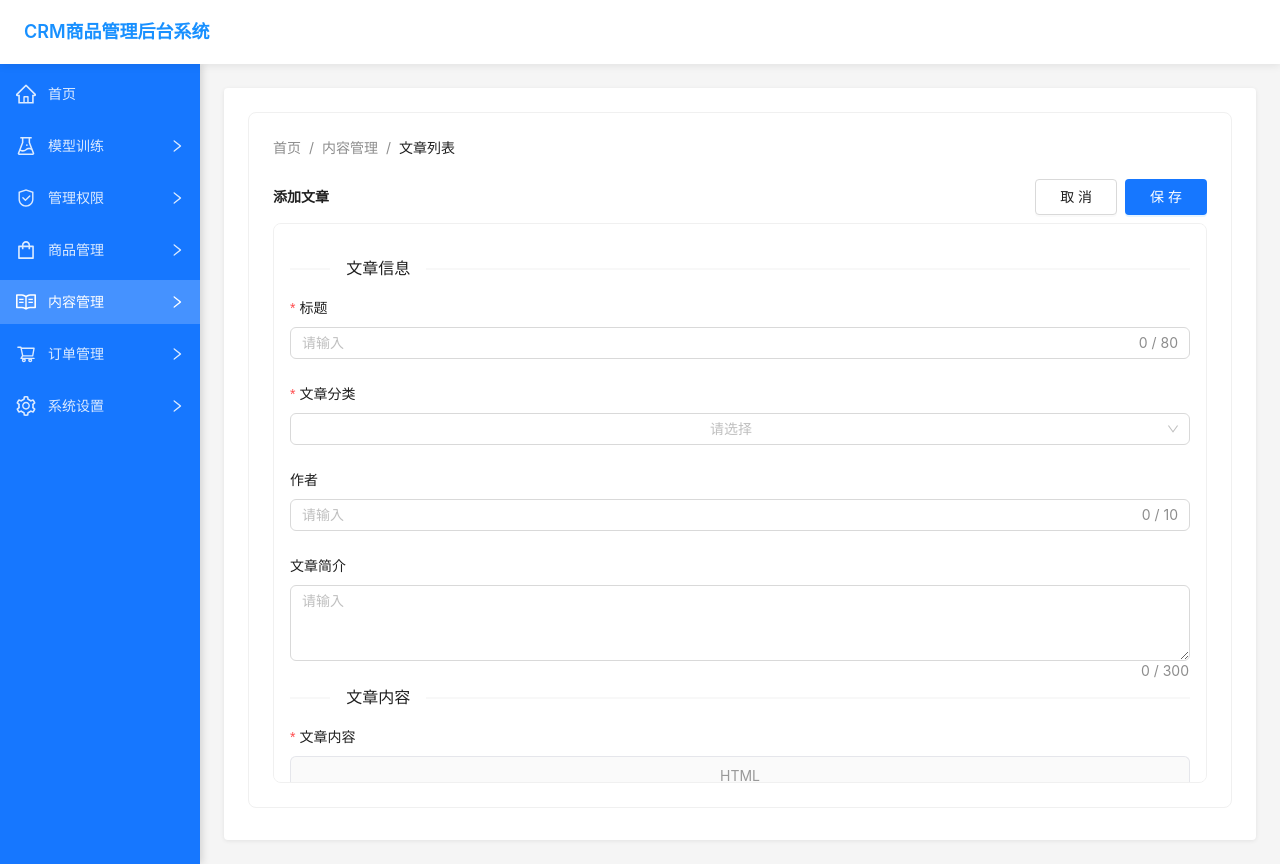
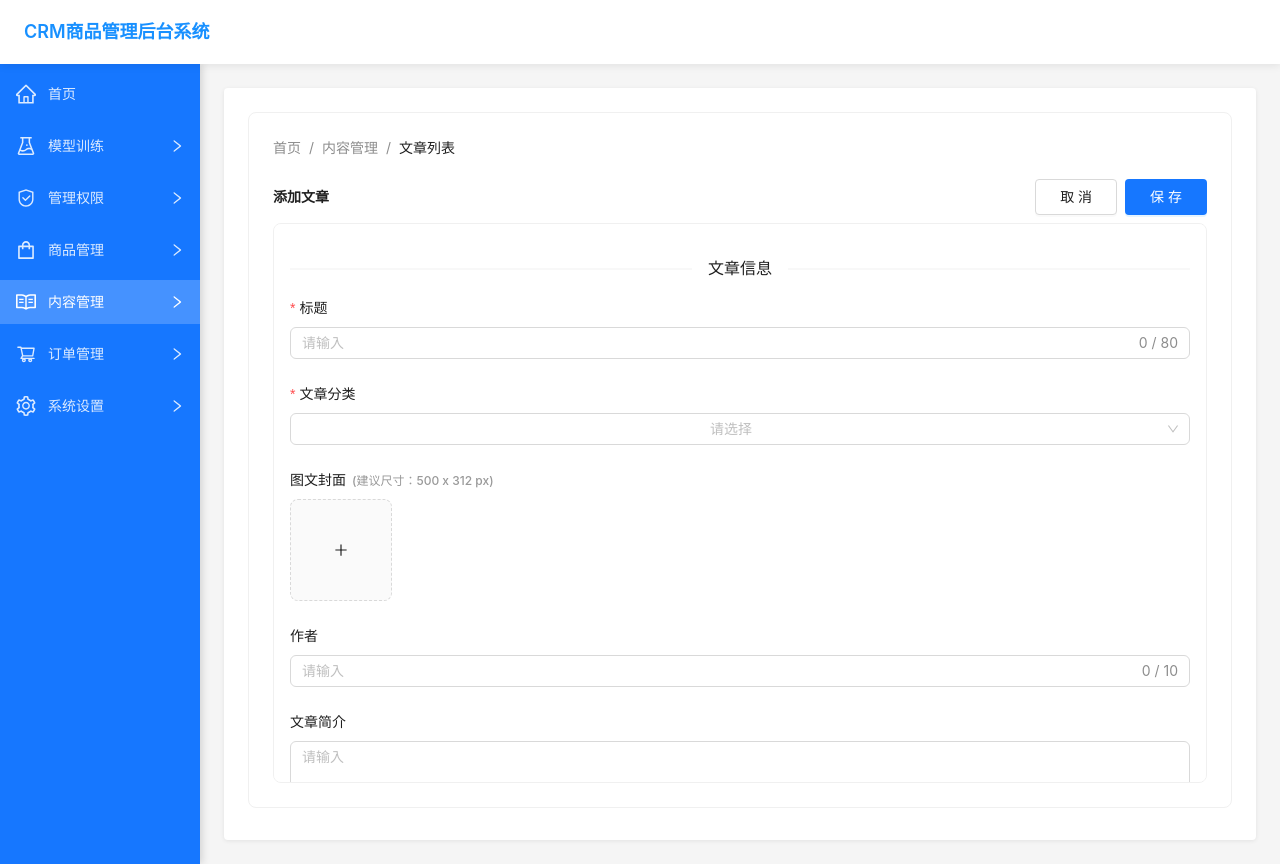
Before and after one commit to jiangrx718/crm, a React (Vite) app in the folder crm-shop/: page /#/article-list in a window 1280 px wide. Both pictures are taken after a click on the button "添加文章". Built offline with nearby package versions, Linux system fonts and the light colour scheme.

Commit message:
页面布局

```diff
--- a/crm-shop/src/pages/ArticleList.tsx
+++ b/crm-shop/src/pages/ArticleList.tsx
@@ -1,5 +1,6 @@
 import React, { useMemo, useState } from 'react';
-import { Card, Form, Select, Input, Button, Table, Empty, Breadcrumb, Popconfirm, message, Switch, Divider } from 'antd';
+import { Card, Form, Select, Input, Button, Table, Empty, Breadcrumb, Popconfirm, message, Switch, Divider, Upload } from 'antd';
+import { PlusOutlined } from '@ant-design/icons';
 import { Link } from 'react-router-dom';
 
 type Article = {
@@ -177,7 +178,7 @@ const ArticleList: React.FC = () => {
             </div>
 
             <div style={{ border: '1px solid #f0f0f0', borderRadius: 8, padding: 16, background: '#fff', maxHeight: '70vh', overflow: 'auto' }}>
-              <Divider orientation="left">文章信息</Divider>
+              <Divider orientation="center">文章信息</Divider>
               <Form
                 form={addForm}
                 layout="vertical"
@@ -189,15 +190,33 @@ const ArticleList: React.FC = () => {
                 <Form.Item label="文章分类" name="category" rules={[{ required: true, message: '请选择分类' }]}>
                   <Select placeholder="请选择" options={categories.map(c => ({ value: c, label: c }))} />
                 </Form.Item>
+                <Form.Item
+                  label={(
+                    <span>
+                      图文封面
+                      <span style={{ color: '#999', fontSize: 12, marginLeft: 6 }}>(建议尺寸：500 x 312 px)</span>
+                    </span>
+                  )}
+                  name="cover"
+                  valuePropName="fileList"
+                  getValueFromEvent={(e) => e?.fileList}
+                >
+                  <Upload listType="picture-card" beforeUpload={() => false}>
+                    <div>
+                      <PlusOutlined />
+                    </div>
+                  </Upload>
+                </Form.Item>
+                {/* 尺寸提示已合并到标签中 */}
                 <Form.Item label="作者" name="author">
                   <Input placeholder="请输入" maxLength={10} showCount />
                 </Form.Item>
                 <Form.Item label="文章简介" name="summary">
                   <Input.TextArea placeholder="请输入" rows={3} maxLength={300} showCount />
                 </Form.Item>
-                {/* 封面上传区域已移除 */}
+                {/* 封面上传区域如上，保持与上传图样式一致 */}
 
-                <Divider orientation="left">文章内容</Divider>
+                <Divider orientation="center">文章内容</Divider>
                 <Form.Item label="文章内容" name="content" rules={[{ required: true, message: '请输入文章内容' }]}>
                   <div>
                     <div style={{ border: '1px solid #e5e6eb', borderBottom: 'none', padding: 8, borderRadius: '6px 6px 0 0', background: '#fafafa' }}>
```
